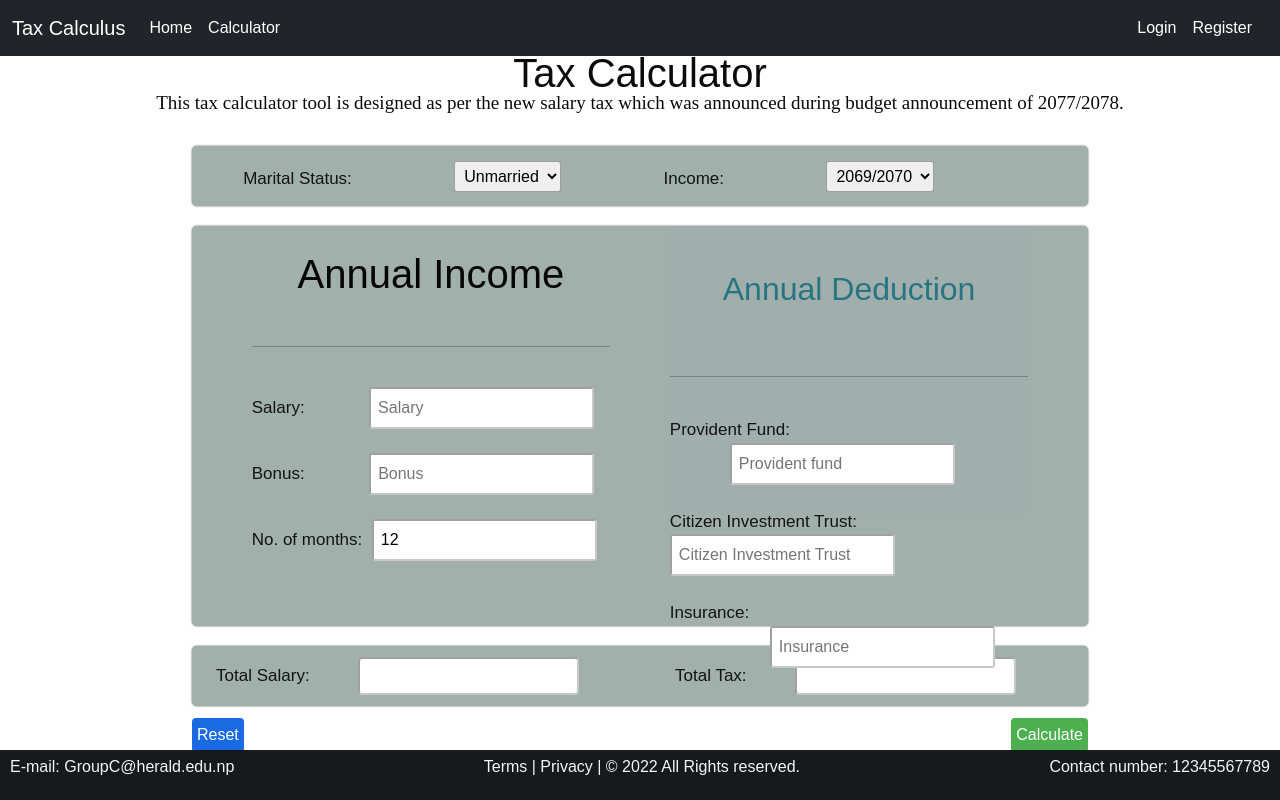
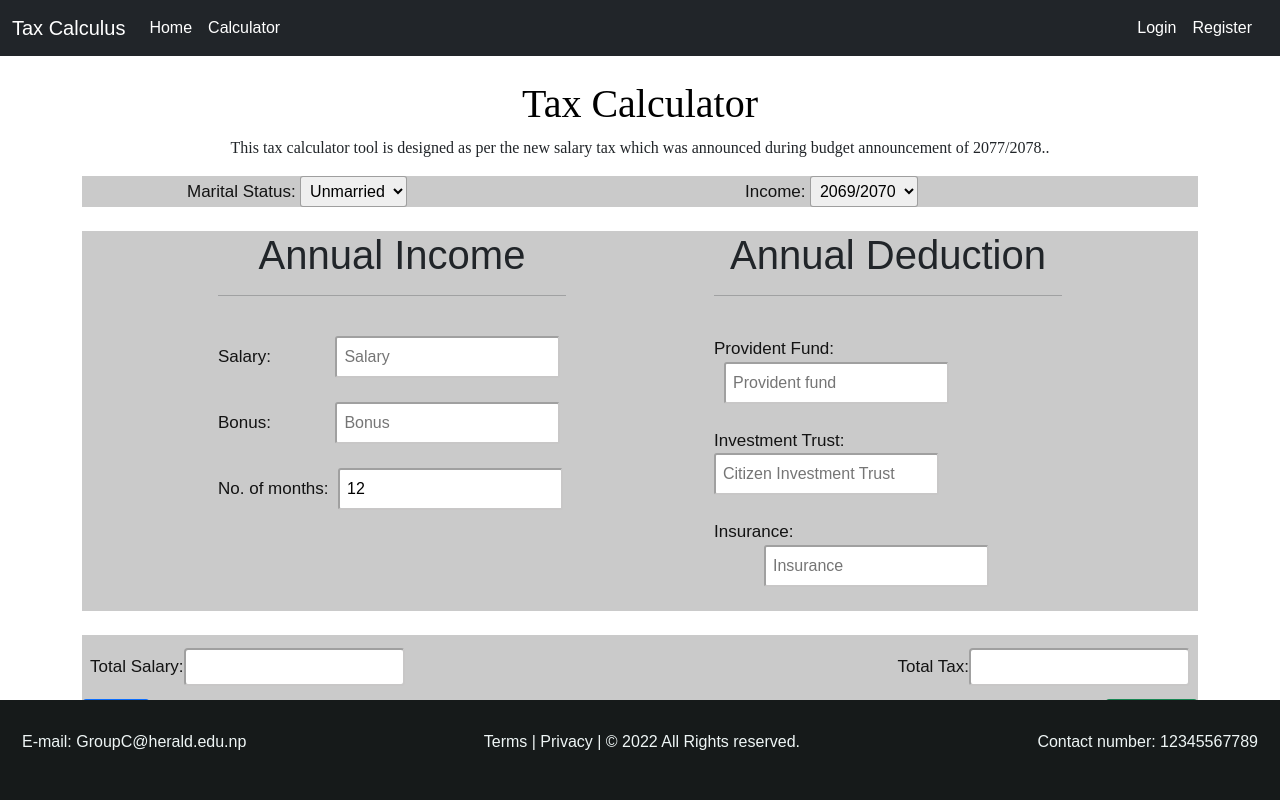
Before and after one commit to shrawankc11/Django-TaxCalc, a Django app: page /home/calculator/ in a window 1280 px wide. Run offline with Django 4.2, Linux system fonts and the light colour scheme.

Commit message:
CSS of home and calculator page is managed.

```diff
--- a/Salarytaxcalculator/settings.py
+++ b/Salarytaxcalculator/settings.py
@@ -22,7 +22,7 @@ BASE_DIR = Path(__file__).resolve().parent.parent
 # See https://docs.djangoproject.com/en/4.0/howto/deployment/checklist/
 
 # SECURITY WARNING: keep the secret key used in production secret!
-SECRET_KEY = 'django-insecure-$=i3^)0)izgreu3wih-kl92pvrr&a$wwsc*3e!o!0#led)6-tm'
+SECRET_KEY = 'django-insecure-5sqrlyr#-ipwufr&)g1&xy9amptd$h6rx4o(op-x=iw-d4#2li'
 
 # SECURITY WARNING: don't run with debug turned on in production!
 DEBUG = True
--- a/news/templates/news/base.html
+++ b/news/templates/news/base.html
@@ -71,7 +71,7 @@
 
             </div>
         </div>
-    </nav>
+    </nav><br>
 
     <div class="row">
         <div class="col-md-8">
--- a/news/templates/news/calculator.html
+++ b/news/templates/news/calculator.html
@@ -2,32 +2,38 @@
 {% load static %}
 
 {% block content%}
-<div class="heading">
-  <div id="heading" style="font-family: Georgia, 'Times New Roman', Times, serif; ">
-    <h1> Tax Calculator</h1>
+
+
+
+
+
 </div>
 <!-- it helps to give information about salary tax -->
-  <div id="info">
-    <p style="font-family: 'Times New Roman', Times, serif; color: rgb(10, 10, 10);">This tax calculator tool is
-      designed as per the new salary tax which was announced during budget announcement of 2077/2078.</p>
-  </div>
+<div id="note">
+  <h1 style="text-align: center; font-family: 'Times New Roman', Times, serif; color: black;"> Tax Calculator</h1>
+  <p style="font-family: 'Times New Roman', Times, serif; text-align: center; font-size: medium;">This tax
+    calculator tool is designed as per the new salary tax which was announced during budget announcement of 2077/2078..
+  </p>
 
 </div>
 
 
 
-<form action="">
-  <!-- parent class  -->
+</div>
+<form class="form-inline">
+  <div class="container-fluid container width:800px   "
+    style="background-color: rgb(255, 255, 255); justify-content: center;">
 
-  <!-- second row in inside the parent class -->
-  <div class="second">
-
-    <label for="status"> Marital Status:</label>
+    <div class="row justify-content-around mx-auto"
+      style="background-color: rgb(202, 202, 202); justify-content: center;">
+      <div class="col-4">
+        <label for="nature"> Marital Status:</label>
         <select name="nature" id="nature">
           <option id="unmarried" value="unmarried">Unmarried</option>
           <option id="married" value="married">Married</option>
         </select>
-
+      </div>
+      <div class="col-4">
         <label for="Fiscal Year">Income:</label>
 
         <select name="income" id="time">
@@ -42,15 +48,15 @@
           <option value="2077/2078">2077/2078</option>
           <option value="2078/2079">2078/2079</option>
         </select>
-    <br>
       </div>
-  </div>
+    </div><br>
 
-  <section class="sec_row">
-    <!-- income is the third child class to get the value of user. -->
-    <div class="income"><br>
-      <h1> Annual Income</h1><br>
+    <div class="row justify-content-evenly mx-auto"
+      style="background-color: rgb(202, 202, 202); justify-content: center;">
+      <div class="col-4 form-group  mb-2">
+        <h1> Annual Income</h1>
         <hr><br>
+
 
         <label for="Salary">Salary:</label>
         <input style="margin-left: 60px;" type="number" id="Salary" name="Salary" placeholder="Salary"><br><br>
@@ -60,45 +66,59 @@
 
         <label for="months">No. of months:</label>
         <input style="margin-left: 5px;" type="number" id="months" name="months" placeholder="12" value=12><br><br>
-
       </div>
-    <!-- col_4 is the takes the amount of deduction -->
-    <div class="col_4"><br>
-      <h2>Annual Deduction</h2><br>
+      <div class="col-4 form-group">
+        <h1>Annual Deduction</h1>
         <hr><br>
 
 
         <label for="Provident fund">Provident Fund:</label>
-      <input style="margin-left: 60px;" type="number" id="provident" name="Provident fund"
+        <input style="margin-left: 10px;" type="number" id="provident" name="Provident fund"
           placeholder="Provident fund"><br><br>
 
-      <label for="Citizen">Citizen Investment Trust:</label>
+        <label for="Citizen"> Investment Trust:</label>
         <input type="number" id="Citizen" name="Citizen" placeholder="Citizen Investment Trust"><br><br>
 
 
         <label for="Insurance">Insurance:</label>
-      <input style="margin-left: 100px;" type="number" id="Insurance" name="Insurance"
-        placeholder="Insurance"><br><br>
+        <input style="margin-left: 50px;" type="number" id="Insurance" name="Insurance" placeholder="Insurance"><br><br>
+      </div>
+
+    </div><br>
+
+    <div class="d-flex flex-row justify-content-between " style="background-color: rgb(202, 202, 202);">
+      <div class="p-2 d-flex align-items-center"><label for="total">Total Salary:</label>
+        <input type="text" id="total" name="Total Salary" style="padding: 5px; border-radius: 4px;" readonly><br><br>
+      </div>
+      <div class="p-2 d-flex align-items-center "> <label for="total">Total Tax:</label>
+        <input type="text" id="taxable" name="Total Salary" style="padding: 5px; border-radius: 4px;" readonly><br><br>
+      </div>
+
     </div>
 
 
 
-  </section>
-  <div class="total">
-    <label for="total">Total Salary:</label>
-    <input type="text" id="total" name="Total Salary" style="padding: 5px; border-radius: 4px;" readonly><br><br>
-
-    <label for="total">Total Tax:</label>
-    <input type="text" id="taxable" name="Total Salary" style="padding: 5px; border-radius: 4px;" readonly><br><br>
+    <div class="d-grid gap-2 d-md-flex justify-content-md-between"
+      style="background-color: rgb(202, 202, 202); justify-content: center;">
+      <button class="btn btn-primary me-md-2" type="reset" id="reset">Reset</button>
+      <button class="btn btn-success" type="button" id="calculate">Calculate</button>
     </div>
 
-  <div id="row_5">
-    <input id="reset" type="reset" value="Reset">
   </div>
 
-  <div id="button">
-    <button id="calculate" type="button">Calculate</button>
+
   </div>
+
+  </div>
+
+
+
+
+
+
+
+</form>
+
 
 <div id="note">
   <p style="font-family: 'Times New Roman', Times, serif; text-align: center;">Note: This tool is made for general
@@ -111,7 +131,7 @@
 
 
 <footer>
-  <section class="foot">
+  <div class=" container-fluid foot">
 
     <div id="p">
       <p> E-mail: GroupC@herald.edu.np</p>
@@ -123,8 +143,15 @@
       <p> Contact number: 12345567789</p>
     </div>
 
-  </section>
+  </div>
 
 </footer>
 
+
+
+
+</body>
+
+</html>
+
 {% endblock content%}
--- a/static/css/cal_style.css
+++ b/static/css/cal_style.css
@@ -198,7 +198,7 @@ body{
 
 .foot{
   background-color: #161a1a;
-  height: 50px;
+  height: 100px;
   color: #eff6f6;
   display: flex;
   flex-flow: row wrap;
@@ -206,7 +206,7 @@ body{
   align-items: center;
   width: 100%;
   bottom: 0;
-
+  position: fixed;
 
 }
 #pp{
@@ -215,7 +215,7 @@ body{
 #p{
   margin-left: 10px;
 }
-#reset{
+/* #reset{
     background-color: #1a6ae3fe;
         color: white;
         text-align: center;
```
Also changed, not shown: other parts of static/css/cal_style.css (+1 -25 lines), news/templates/news/index.html (+90 -26 lines), db.sqlite3. Lines whose indentation alone changed are shown as unchanged.
